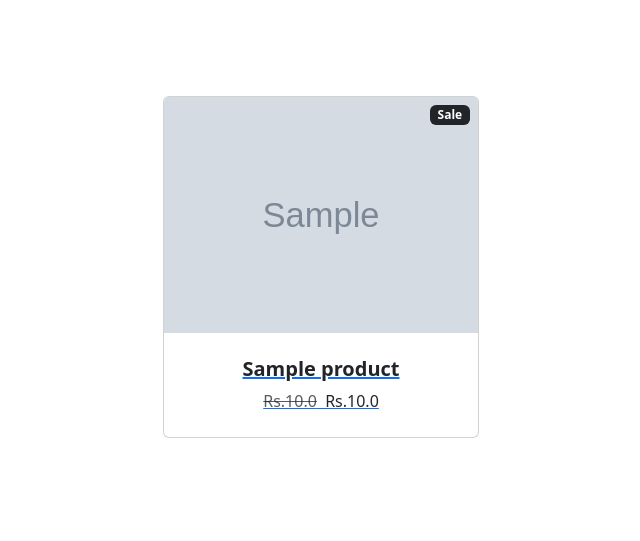
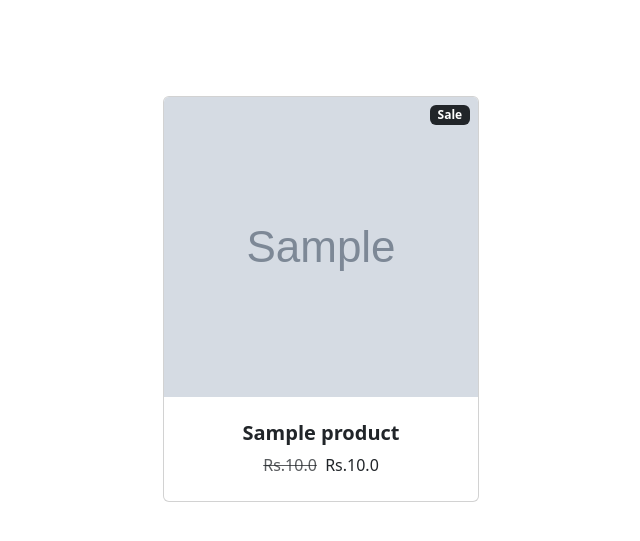
Before and after one commit to Alash-Shrestha/online-meat-shop, a Django app: page / in a window 1280 px wide. Shown: the part 58-599 px from the top of the page, without its empty margins (319-959 px from the left). Run offline with Django 5.2, Linux system fonts and the light colour scheme; tables that the repository leaves empty hold one stand-in row (values such as "Sample post"); grey boxes marked "Sample" are stand-in pictures.

Commit message:
Custom image

```diff
--- a/static/css/products/home.css
+++ b/static/css/products/home.css
@@ -1,10 +1,10 @@
-.card {
-    height: 100%; /* Set a fixed height for the card */
-    display: flex;
-    flex-direction: column;
+.custom-img {
+    height: 300px;
+    width: 100%;
+    object-fit: cover;
 }
 
-.card-img-top {
-    flex-grow: 1; /* Make the image grow to fill the available space */
-    object-fit: cover; /* Ensure the image maintains aspect ratio and covers the container */
+a{
+    text-decoration: none;
+    color: black;
 }
```
